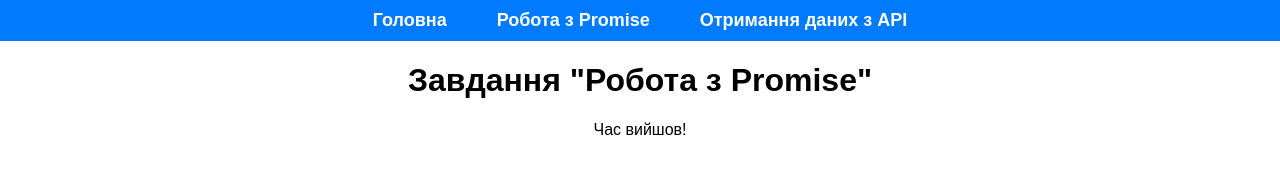
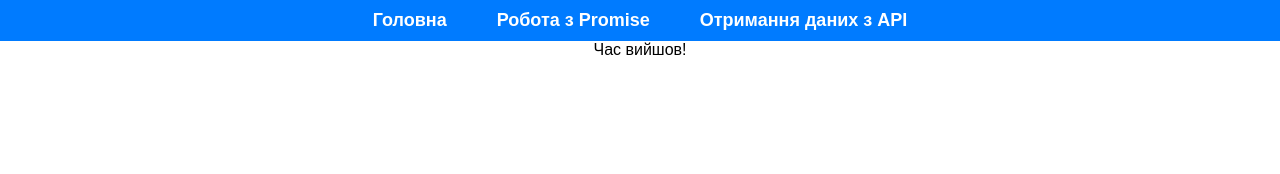
Before and after one commit to nknikkka/webprog-js-lab-11, a plain HTML site: page promise.html in a window 1280 px wide. Drawn offline with Linux system fonts and the light colour scheme.

Commit message:
Update promise.html

```diff
--- a/promise.html
+++ b/promise.html
@@ -15,9 +15,6 @@
         </ul>
     </nav>
 
-    <h1>Завдання "Робота з Promise"</h1>
-
-    <!-- Місце для виведення повідомлення -->
     <div id="message"></div>
 
     <script>
@@ -26,7 +23,6 @@
         }
 
         wait(3000).then(() => {
-            // Виводимо повідомлення на сторінку
             document.getElementById("message").innerText = "Час вийшов!";
         });
     </script>
```
